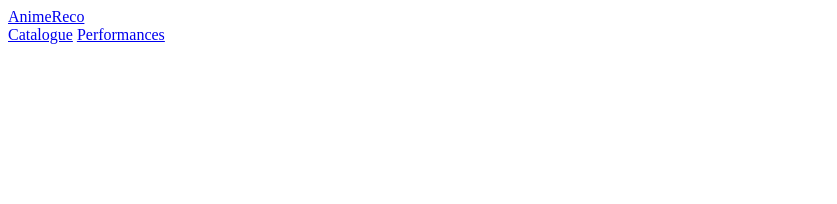
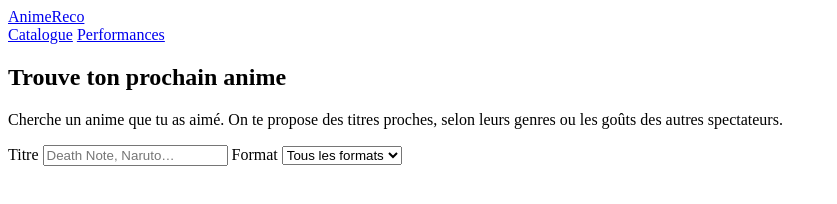
Before and after one commit to Noe-gdv95/sae_recommandation_anime, a plain HTML site: page frontend/index.html in a window 1280 px wide. Shown: the whole page, without its empty margins (0-837 px from the left). Drawn offline with Linux system fonts and the light colour scheme.

Commit message:
ajout de l'entête, acceuil et recherche partie HTML

```diff
--- a/frontend/index.html
+++ b/frontend/index.html
@@ -6,6 +6,7 @@
     <title>AnimeReco - Moteur de Recommandation</title>
     <link rel="stylesheet" href="style.css">
     <link rel="stylesheet" href="https://cdnjs.cloudflare.com/ajax/libs/font-awesome/6.4.0/css/all.min.css">
+
 
     <script src="app.js" defer></script>
 </head>
@@ -18,5 +19,52 @@
         </nav>
     </header>
 
+     <main>
+
+                <section class="accueil" id="accueil">
+            <div class="accueil_contenu">
+                <h1>Trouve ton prochain anime</h1>
+                <p class="accueil_intro">
+                    Cherche un anime que tu as aimé. On te propose des titres proches,
+                    selon leurs genres ou les goûts des autres spectateurs.
+                </p>
+
+                 <form class="recherche" id="formulaire-recherche" role="search">
+                    <label class="recherche_champ recherche_champ--texte">
+                        <span class="recherche__libelle">Titre</span>
+                        <input type="search" id="recherche" name="q"
+                               placeholder="Death Note, Naruto…" autocomplete="off">
+                    </label>
+
+                    <label class="recherche_champ" id="champ-genre" hidden>
+                        <span class="recherche_libelle">Genre</span>
+                        <select id="filtre-genre" name="genre_id">
+                            <option value="">Tous les genres</option>
+                        </select>
+                    </label>
+
+                    <label class="recherche_champ">
+                        <span class="recherche_libelle">Format</span>
+                        <select id="filtre-type" name="type_anime">
+                            <option value="">Tous les formats</option>
+                            <option value="TV">Série TV</option>
+                            <option value="Movie">Film</option>
+                            <option value="OVA">OVA</option>
+                            <option value="ONA">ONA</option>
+                            <option value="Special">Épisode spécial</option>
+                            <option value="Music">Clip musical</option>
+                        </select>
+                    </label>
+                </form>
+
+                <p class="accueil_stats" id="stats"></p>
+            </div>
+        </section>
+
+
+
+
+     </main>
+
 </body>
 </html>
```
